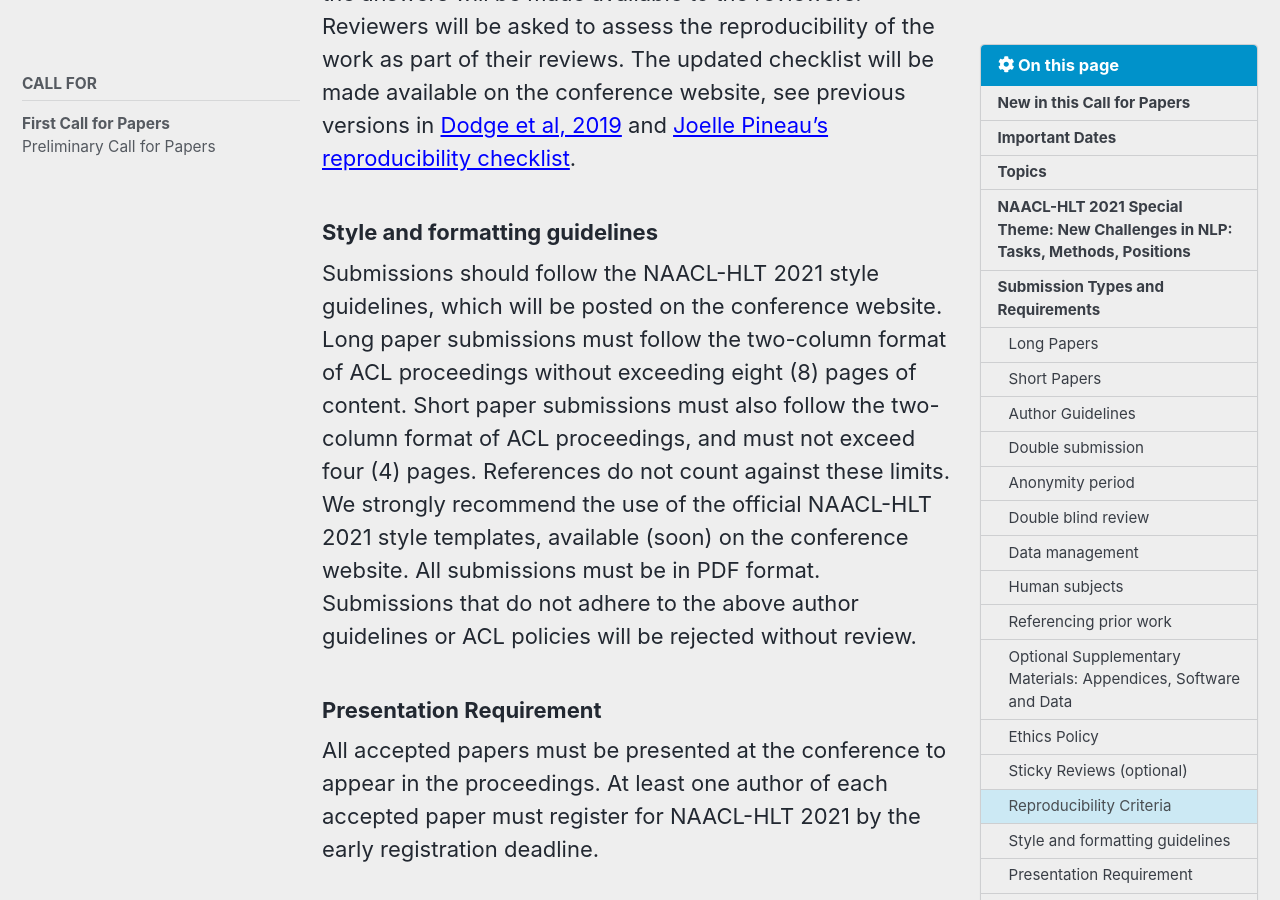
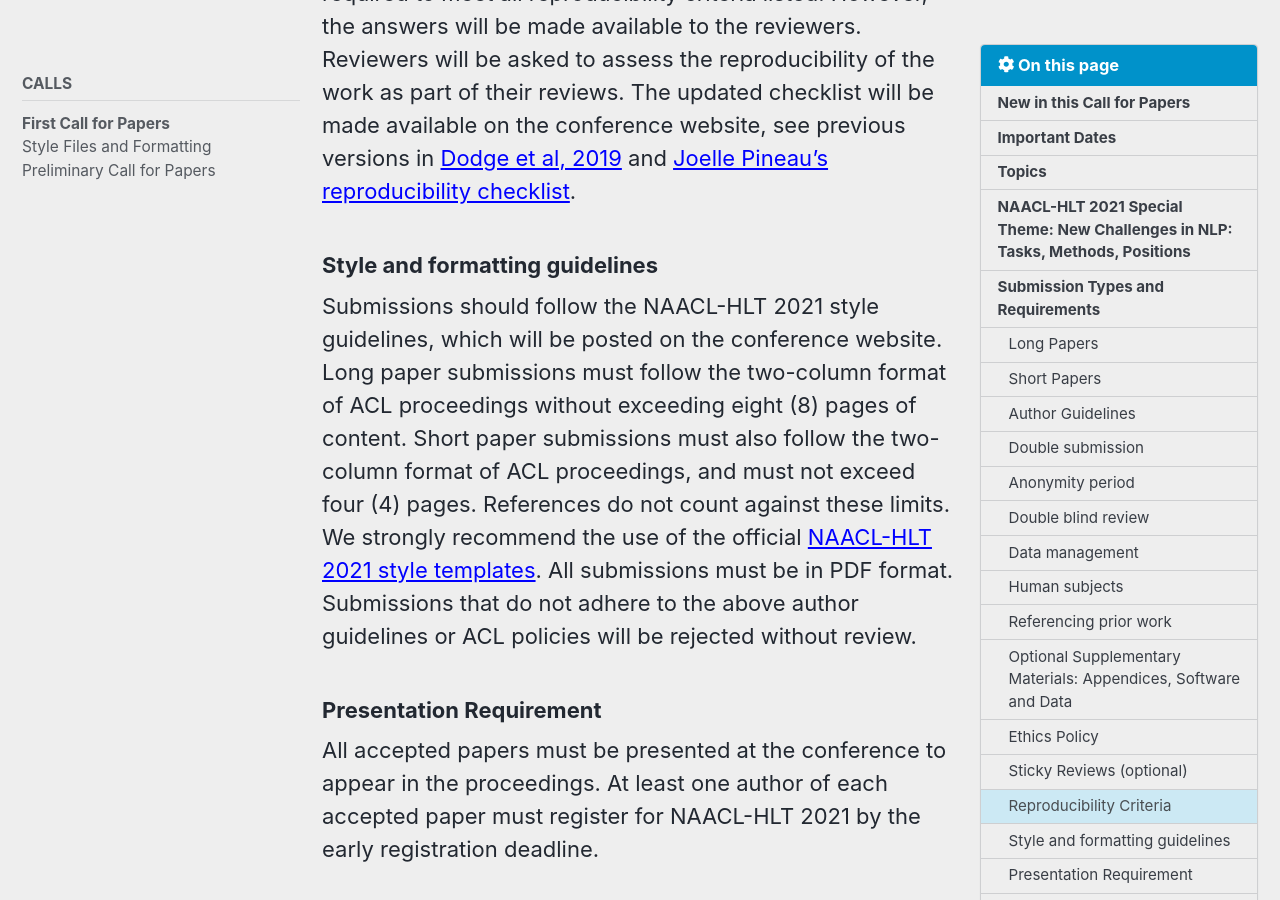
Before and after one commit to naacl-org/naacl-2021-website, a Jekyll site: the page built from _pages/calls/papers.md, in a window 1280 px wide and 900 px high, scrolled down 12567 px. Built offline with Jekyll 4.4.1, drawn with Linux system fonts in a browser that asks for light colours; cached includes are drawn as plain includes; nearby versions of some CDN libraries; some of the changed text lies outside the part shown.

Commit message:
Added style files and formatting guidelines

```diff
--- a/_data/navigation.yml
+++ b/_data/navigation.yml
@@ -30,11 +30,12 @@
 
 
 calls:
-  - title: Call for
+  - title: Calls
     children:
-      #- title: "Main Conference Papers"
       - title: "First Call for Papers"
         url: /calls/papers/
+      - title: "Style Files and Formatting"
+        url: /calls/style-and-formatting/
       - title: "Preliminary Call for Papers"
         url: /calls/papers/prelim/
       #- title: "Industry Track Papers"
--- a/_pages/calls/papers.md
+++ b/_pages/calls/papers.md
@@ -12,6 +12,7 @@
 **Updates** since the initial release on October 2:
 * There will now be an [industry track](#new-in-this-call-for-papers).
 * Added clarifications for the [anonymity period](#anonymity-period).
+* Added [style files and formatting guides](/calls/style-and-formatting/).
 </div>
 
 The 2021 Annual Conference of the North American Chapter of the Association for Computational Linguistics ([NAACL-HLT 2021](/)) is currently scheduled to take place in Mexico City, Mexico from June 6th to June 11th, 2021. We are monitoring the ongoing global pandemic and will update the conference plans (e.g. moving to a virtual or hybrid format) as needed closer to the conference dates.
@@ -193,7 +194,7 @@
 
 ### Style and formatting guidelines
 
-Submissions should follow the NAACL-HLT 2021 style guidelines, which will be posted on the conference website. Long paper submissions must follow the two-column format of ACL proceedings without exceeding eight (8) pages of content. Short paper submissions must also follow the two-column format of ACL proceedings, and must not exceed four (4) pages. References do not count against these limits. We strongly recommend the use of the official NAACL-HLT 2021 style templates, available (soon) on the conference website. All submissions must be in PDF format. Submissions that do not adhere to the above author guidelines or ACL policies will be rejected without review.
+Submissions should follow the NAACL-HLT 2021 style guidelines, which will be posted on the conference website. Long paper submissions must follow the two-column format of ACL proceedings without exceeding eight (8) pages of content. Short paper submissions must also follow the two-column format of ACL proceedings, and must not exceed four (4) pages. References do not count against these limits. We strongly recommend the use of the official [NAACL-HLT 2021 style templates](/calls/style-and-formatting/). All submissions must be in PDF format. Submissions that do not adhere to the above author guidelines or ACL policies will be rejected without review.
 
 ### Presentation Requirement
 
```
Also changed, not shown: _pages/calls/style-and-formatting.md (added, +32 -0 lines), 2 other files.
